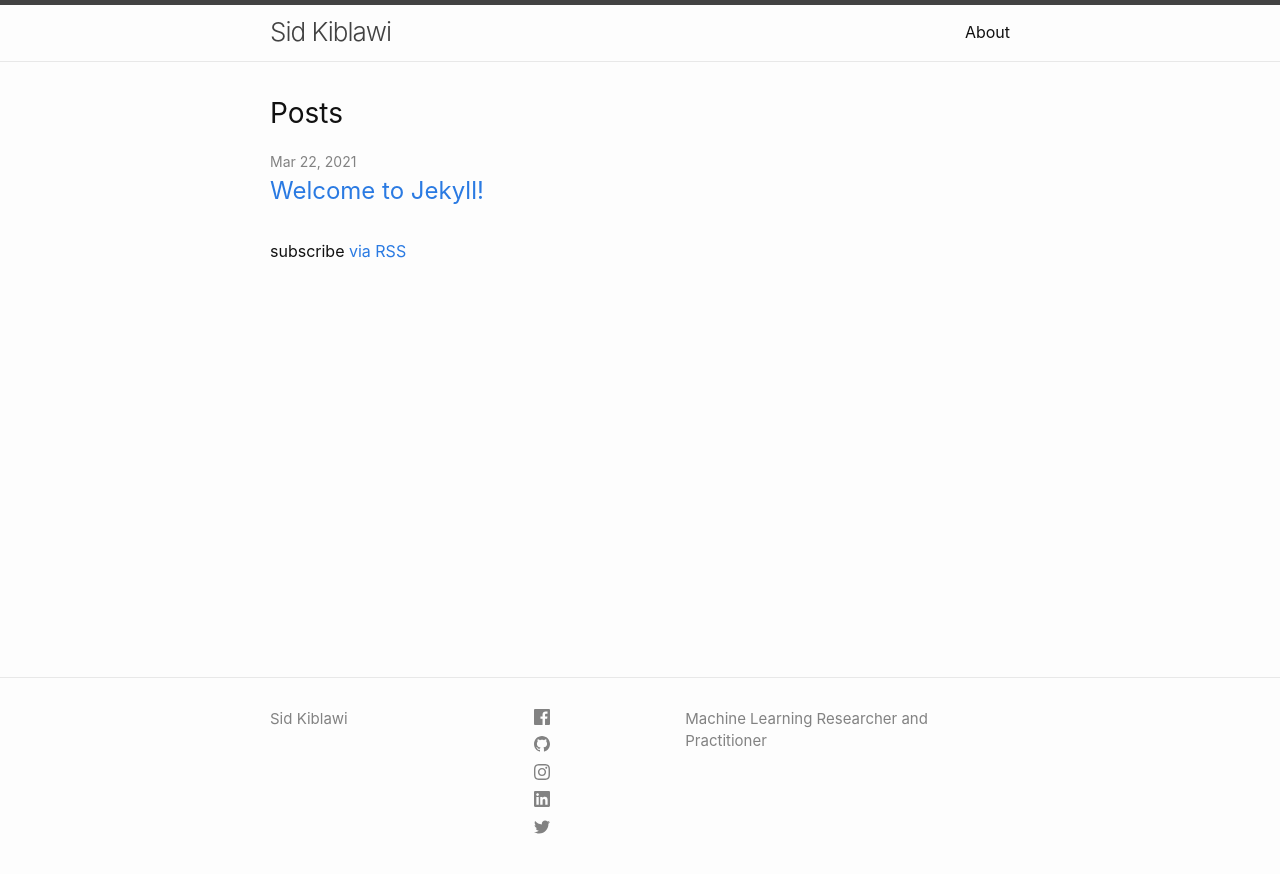
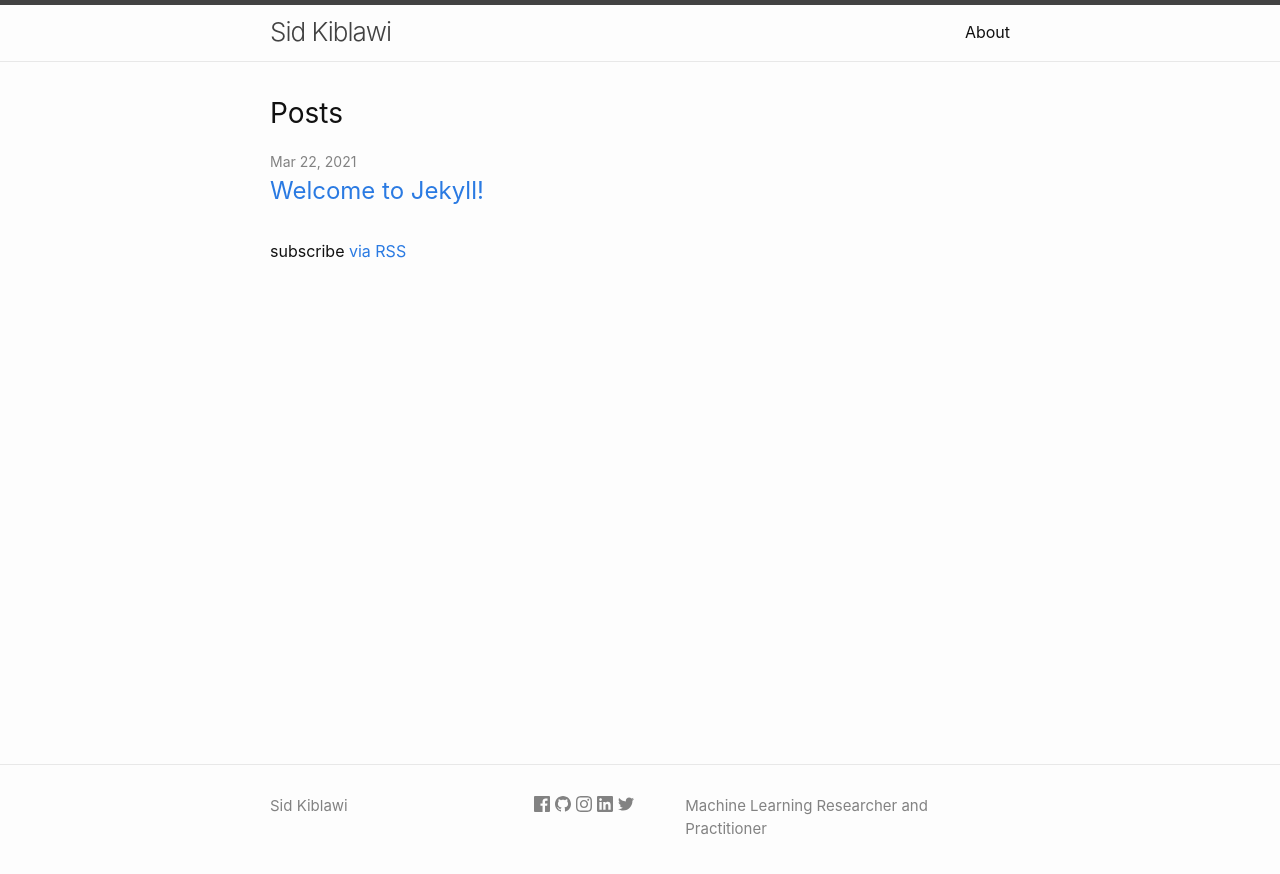
Before and after one commit to sidkiblawi/sidkiblawi.github.io, a Jekyll site: the page built from index.markdown, in a window 1280 px wide. Shown: the top 874 px of the page. Built offline with Jekyll 4.4.1, drawn with Linux system fonts in a browser that asks for light colours.

Commit message:
Update social.html
fixing social links

```diff
--- a/_includes/social.html
+++ b/_includes/social.html
@@ -1,14 +1,14 @@
 <ul class="social-media-list">
-  {%- if site.dribbble_username -%}<li><a href="https://dribbble.com/{{ site.dribbble_username| cgi_escape | escape }}"><svg class="svg-icon"><use xlink:href="{{ '/assets/minima-social-icons.svg#dribbble' | relative_url }}"></use></svg></a></li>{%- endif -%}
-  {%- if site.facebook_username -%}<li><a href="https://www.facebook.com/{{ site.facebook_username| cgi_escape | escape }}"><svg class="svg-icon"><use xlink:href="{{ '/assets/minima-social-icons.svg#facebook' | relative_url }}"></use></svg></a></li>{%- endif -%}
-  {%- if site.flickr_username -%}<li><a href="https://www.flickr.com/photos/{{ site.flickr_username| cgi_escape | escape }}"><svg class="svg-icon"><use xlink:href="{{ '/assets/minima-social-icons.svg#flickr' | relative_url }}"></use></svg></a></li>{%- endif -%}
-  {%- if site.github_username -%}<li><a href="https://github.com/{{ site.github_username| cgi_escape | escape }}"><svg class="svg-icon"><use xlink:href="{{ '/assets/minima-social-icons.svg#github' | relative_url }}"></use></svg></a></li>{%- endif -%}
-  {%- if site.instagram_username -%}<li><a href="https://instagram.com/{{ site.instagram_username| cgi_escape | escape }}"><svg class="svg-icon"><use xlink:href="{{ '/assets/minima-social-icons.svg#instagram' | relative_url }}"></use></svg></a></li>{%- endif -%}
-  {%- if site.linkedin_username -%}<li><a href="https://www.linkedin.com/in/{{ site.linkedin_username| cgi_escape | escape }}"><svg class="svg-icon"><use xlink:href="{{ '/assets/minima-social-icons.svg#linkedin' | relative_url }}"></use></svg></a></li>{%- endif -%}
-  {%- if site.pinterest_username -%}<li><a href="https://www.pinterest.com/{{ site.pinterest_username| cgi_escape | escape }}"><svg class="svg-icon"><use xlink:href="{{ '/assets/minima-social-icons.svg#pinterest' | relative_url }}"></use></svg></a></li>{%- endif -%}
-  {%- for mst in site.mastodon -%}{%- if mst.username and mst.instance -%}<li><a href="https://{{ mst.instance| cgi_escape | escape}}/@{{mst.username}}"><svg class="svg-icon"><use xlink:href="{{ '/assets/minima-social-icons.svg#mastodon' | relative_url }}"></use></svg></a></li>{%- endif -%}{%- endfor -%}
-  {%- if site.twitter_username -%}<li><a href="https://www.twitter.com/{{ site.twitter_username| cgi_escape | escape }}"><svg class="svg-icon"><use xlink:href="{{ '/assets/minima-social-icons.svg#twitter' | relative_url }}"></use></svg></a></li>{%- endif -%}
-  {%- if site.youtube_username -%}<li><a href="https://youtube.com/{{ site.youtube_username| cgi_escape | escape }}"><svg class="svg-icon"><use xlink:href="{{ '/assets/minima-social-icons.svg#youtube' | relative_url }}"></use></svg></a></li>{%- endif -%}
-  {%- if site.googleplus_username -%}<li><a href="https://plus.google.com/{{ site.googleplus_username| escape }}"><svg class="svg-icon"><use xlink:href="{{ '/assets/minima-social-icons.svg#googleplus' | relative_url }}"></use></svg></a></li>{%- endif -%}
-  {%- if site.rss -%}<li><a href="{{ 'feed.xml' | relative_url }}"><svg class="svg-icon"><use xlink:href="{{ '/assets/minima-social-icons.svg#rss' | relative_url }}"></use></svg></a></li>{%- endif -%}
+  {%- if site.dribbble_username -%}<li class="social-media-item"><a href="https://dribbble.com/{{ site.dribbble_username| cgi_escape | escape }}"><svg class="svg-icon"><use xlink:href="{{ '/assets/minima-social-icons.svg#dribbble' | relative_url }}"></use></svg></a></li>{%- endif -%}
+  {%- if site.facebook_username -%}<li class="social-media-item"><a href="https://www.facebook.com/{{ site.facebook_username| cgi_escape | escape }}"><svg class="svg-icon"><use xlink:href="{{ '/assets/minima-social-icons.svg#facebook' | relative_url }}"></use></svg></a></li>{%- endif -%}
+  {%- if site.flickr_username -%}<li class="social-media-item"><a href="https://www.flickr.com/photos/{{ site.flickr_username| cgi_escape | escape }}"><svg class="svg-icon"><use xlink:href="{{ '/assets/minima-social-icons.svg#flickr' | relative_url }}"></use></svg></a></li>{%- endif -%}
+  {%- if site.github_username -%}<li class="social-media-item"><a href="https://github.com/{{ site.github_username| cgi_escape | escape }}"><svg class="svg-icon"><use xlink:href="{{ '/assets/minima-social-icons.svg#github' | relative_url }}"></use></svg></a></li>{%- endif -%}
+  {%- if site.instagram_username -%}<li class="social-media-item"><a href="https://instagram.com/{{ site.instagram_username| cgi_escape | escape }}"><svg class="svg-icon"><use xlink:href="{{ '/assets/minima-social-icons.svg#instagram' | relative_url }}"></use></svg></a></li>{%- endif -%}
+  {%- if site.linkedin_username -%}<li class="social-media-item"><a href="https://www.linkedin.com/in/{{ site.linkedin_username| cgi_escape | escape }}"><svg class="svg-icon"><use xlink:href="{{ '/assets/minima-social-icons.svg#linkedin' | relative_url }}"></use></svg></a></li>{%- endif -%}
+  {%- if site.pinterest_username -%}<li class="social-media-item"><a href="https://www.pinterest.com/{{ site.pinterest_username| cgi_escape | escape }}"><svg class="svg-icon"><use xlink:href="{{ '/assets/minima-social-icons.svg#pinterest' | relative_url }}"></use></svg></a></li>{%- endif -%}
+  {%- for mst in site.mastodon -%}{%- if mst.username and mst.instance -%}<li class="social-media-item"><a href="https://{{ mst.instance| cgi_escape | escape}}/@{{mst.username}}"><svg class="svg-icon"><use xlink:href="{{ '/assets/minima-social-icons.svg#mastodon' | relative_url }}"></use></svg></a></li>{%- endif -%}{%- endfor -%}
+  {%- if site.twitter_username -%}<li class="social-media-item"><a href="https://www.twitter.com/{{ site.twitter_username| cgi_escape | escape }}"><svg class="svg-icon"><use xlink:href="{{ '/assets/minima-social-icons.svg#twitter' | relative_url }}"></use></svg></a></li>{%- endif -%}
+  {%- if site.youtube_username -%}<li class="social-media-item"><a href="https://youtube.com/{{ site.youtube_username| cgi_escape | escape }}"><svg class="svg-icon"><use xlink:href="{{ '/assets/minima-social-icons.svg#youtube' | relative_url }}"></use></svg></a></li>{%- endif -%}
+  {%- if site.googleplus_username -%}<li class="social-media-item"><a href="https://plus.google.com/{{ site.googleplus_username| escape }}"><svg class="svg-icon"><use xlink:href="{{ '/assets/minima-social-icons.svg#googleplus' | relative_url }}"></use></svg></a></li>{%- endif -%}
+  {%- if site.rss -%}<li class="social-media-item"><a href="{{ 'feed.xml' | relative_url }}"><svg class="svg-icon"><use xlink:href="{{ '/assets/minima-social-icons.svg#rss' | relative_url }}"></use></svg></a></li>{%- endif -%}
 </ul>
```
